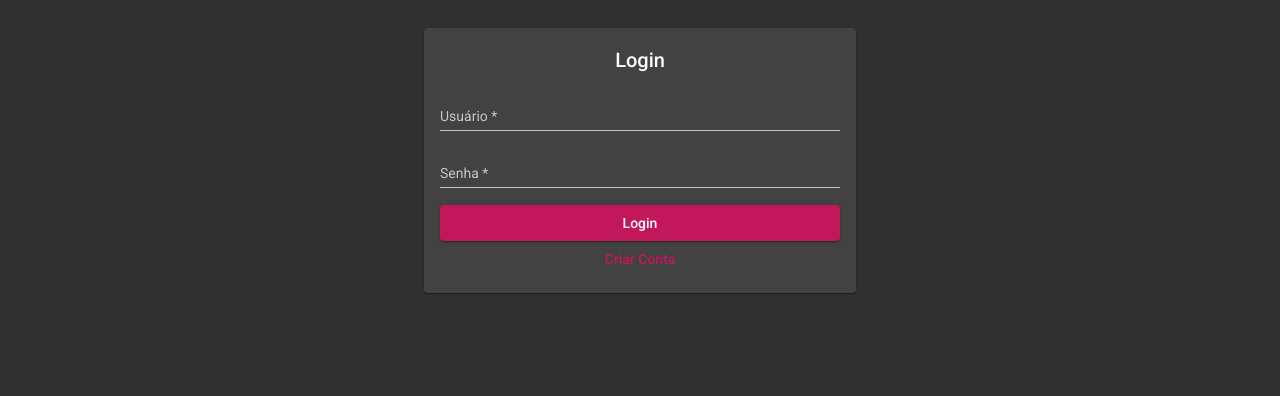
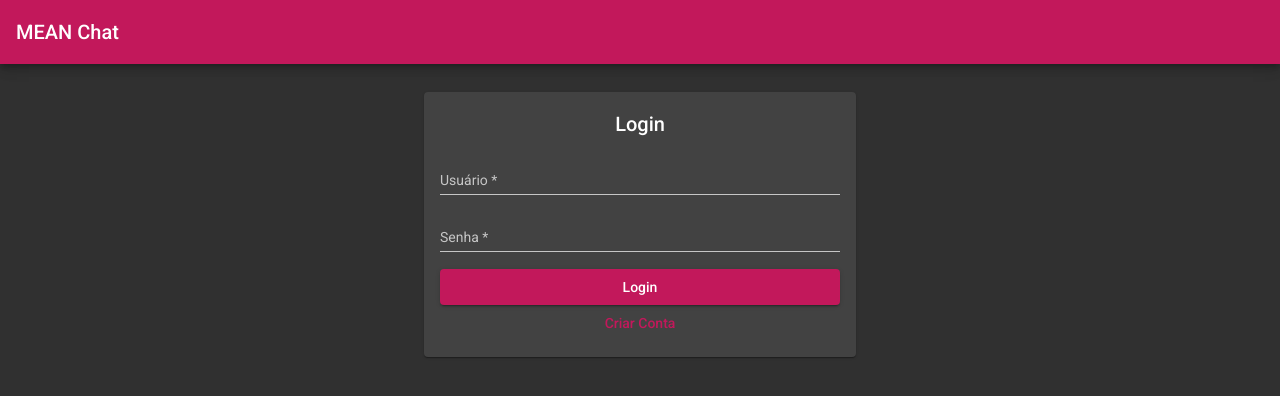
Before and after one commit to andrewarosario/mean-angular, an Angular app: page /login in a window 1280 px wide. Shown: the top 396 px of the page. Built offline with nearby package versions, Linux system fonts and the light colour scheme.

Commit message:
criando toolbar no AppComponent

```diff
--- a/src/app/app.component.css
+++ b/src/app/app.component.css
@@ -0,0 +1,5 @@
+mat-toolbar {
+  box-shadow: 0px 3px 5px -1px rgba(0, 0, 0, 0.2), 0px 6px 10px 0px rgba(0, 0, 0, 0.14), 0px 1px 18px 0px rgba(0, 0, 0, 0.12);
+  display: flex;
+  justify-content: space-between;
+}
--- a/src/app/app.component.html
+++ b/src/app/app.component.html
@@ -1 +1,17 @@
+<mat-toolbar color="primary">
+
+  <h1>MEAN Chat</h1>
+
+  <ng-container *ngIf="(usuario$ | async) as usuario">
+    <span>@{{ usuario.nome }}</span>
+
+    <button (click)="logout()" mat-raised-button>
+      <mat-icon>logout</mat-icon>
+      Sair
+    </button>
+
+  </ng-container>
+
+</mat-toolbar>
+
 <router-outlet></router-outlet>
--- a/src/app/app.component.ts
+++ b/src/app/app.component.ts
@@ -1,10 +1,27 @@
-import { Component } from '@angular/core';
+import { Component, OnInit } from '@angular/core';
+import { Observable } from 'rxjs';
+import { Usuario } from './core/models/usuario';
+import { UsuarioService } from './core/services/usuario.service';
+import { AuthService } from './core/services/auth.service';
 
 @Component({
   selector: 'app-root',
   templateUrl: './app.component.html',
   styleUrls: ['./app.component.css']
 })
-export class AppComponent {
-  title = 'mean-chat';
+export class AppComponent implements OnInit {
+  public usuario$: Observable<Usuario>;
+
+  constructor(
+    private usuarioService: UsuarioService,
+    private authService: AuthService
+  ) { }
+
+  ngOnInit(): void {
+    this.usuario$ = this.usuarioService.getUsuario();
+  }
+
+  public logout(): void {
+    this.usuarioService.logout();
+  }
 }
--- a/src/app/app.module.ts
+++ b/src/app/app.module.ts
@@ -2,6 +2,7 @@ import { NgModule } from '@angular/core';
 import { AppRoutingModule } from './app-routing.module';
 import { AppComponent } from './app.component';
 import { CoreModule } from './core/core.module';
+import { CommonModule } from '@angular/common';
 
 @NgModule({
   declarations: [
@@ -9,6 +10,7 @@ import { CoreModule } from './core/core.module';
   ],
   imports: [
     CoreModule,
+    CommonModule,
     AppRoutingModule,
   ],
   providers: [],
--- a/src/app/login/login.component.ts
+++ b/src/app/login/login.component.ts
@@ -51,7 +51,7 @@ export class LoginComponent implements OnInit {
   private logar() {
     this.authService.autenticar(this.loginForm.value)
     .subscribe(
-        res => this.router.navigate(['/chat']),
+        res => this.router.navigate(['/dashboard']),
         err => console.log(err)
     );
   }
--- a/src/app/shared/shared.module.ts
+++ b/src/app/shared/shared.module.ts
@@ -5,6 +5,8 @@ import { MatCardModule } from '@angular/material/card';
 import { MatFormFieldModule } from '@angular/material/form-field';
 import { MatButtonModule } from '@angular/material/button';
 import { MatInputModule } from '@angular/material/input';
+import { MatToolbarModule } from '@angular/material/toolbar';
+import {MatIconModule} from '@angular/material/icon';
 
 
 
@@ -16,7 +18,9 @@ import { MatInputModule } from '@angular/material/input';
     MatCardModule,
     MatInputModule,
     MatFormFieldModule,
-    MatButtonModule
+    MatButtonModule,
+    MatToolbarModule,
+    MatIconModule
   ]
 })
 export class SharedModule { }
```
Also changed, not shown: src/app/core/core.module.ts (+9 -1 lines), src/app/dashboard/dashboard-routing.module.ts (deleted, +0 -11 lines), src/app/dashboard/dashboard.module.ts (deleted, +0 -15 lines).
